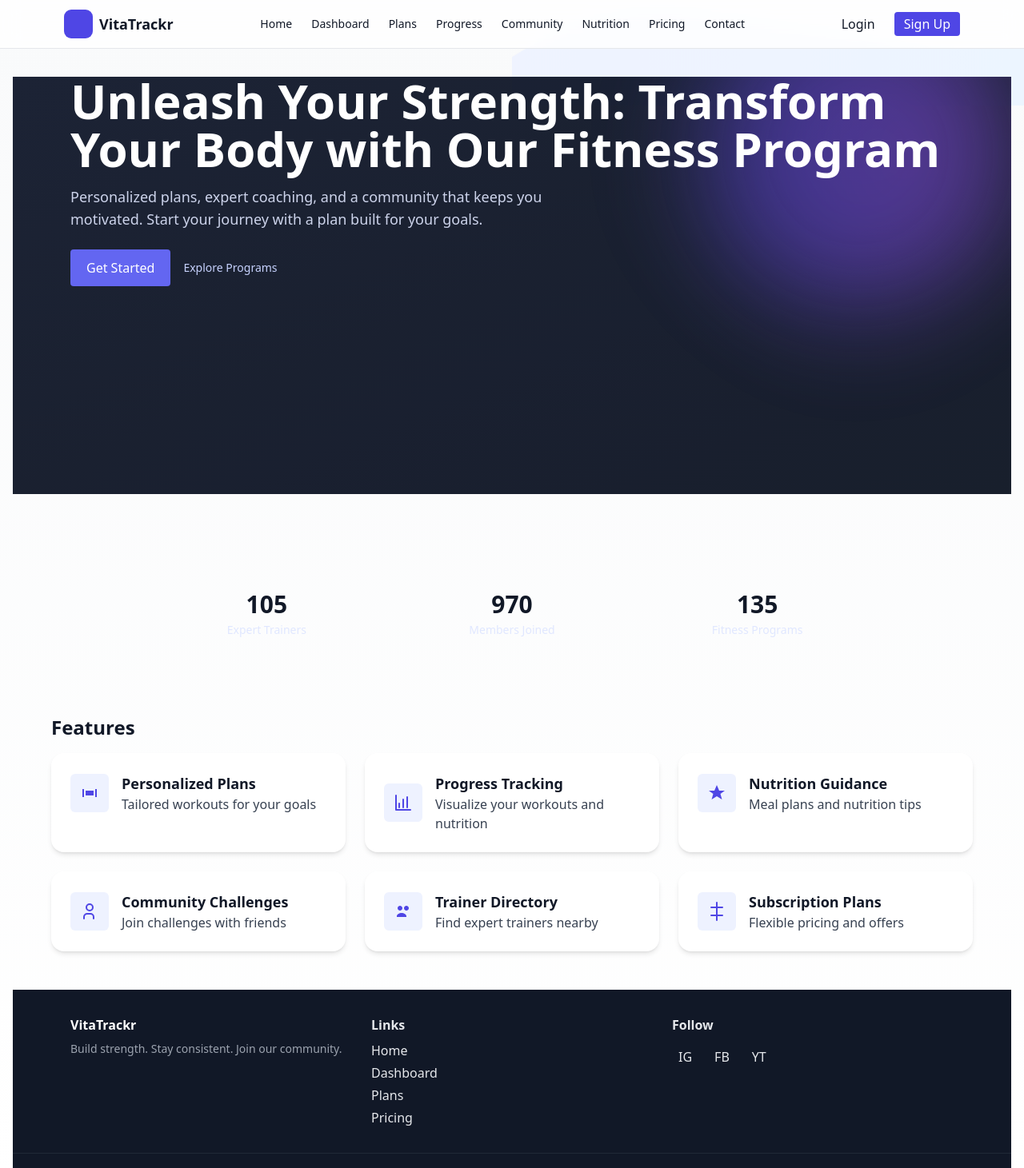
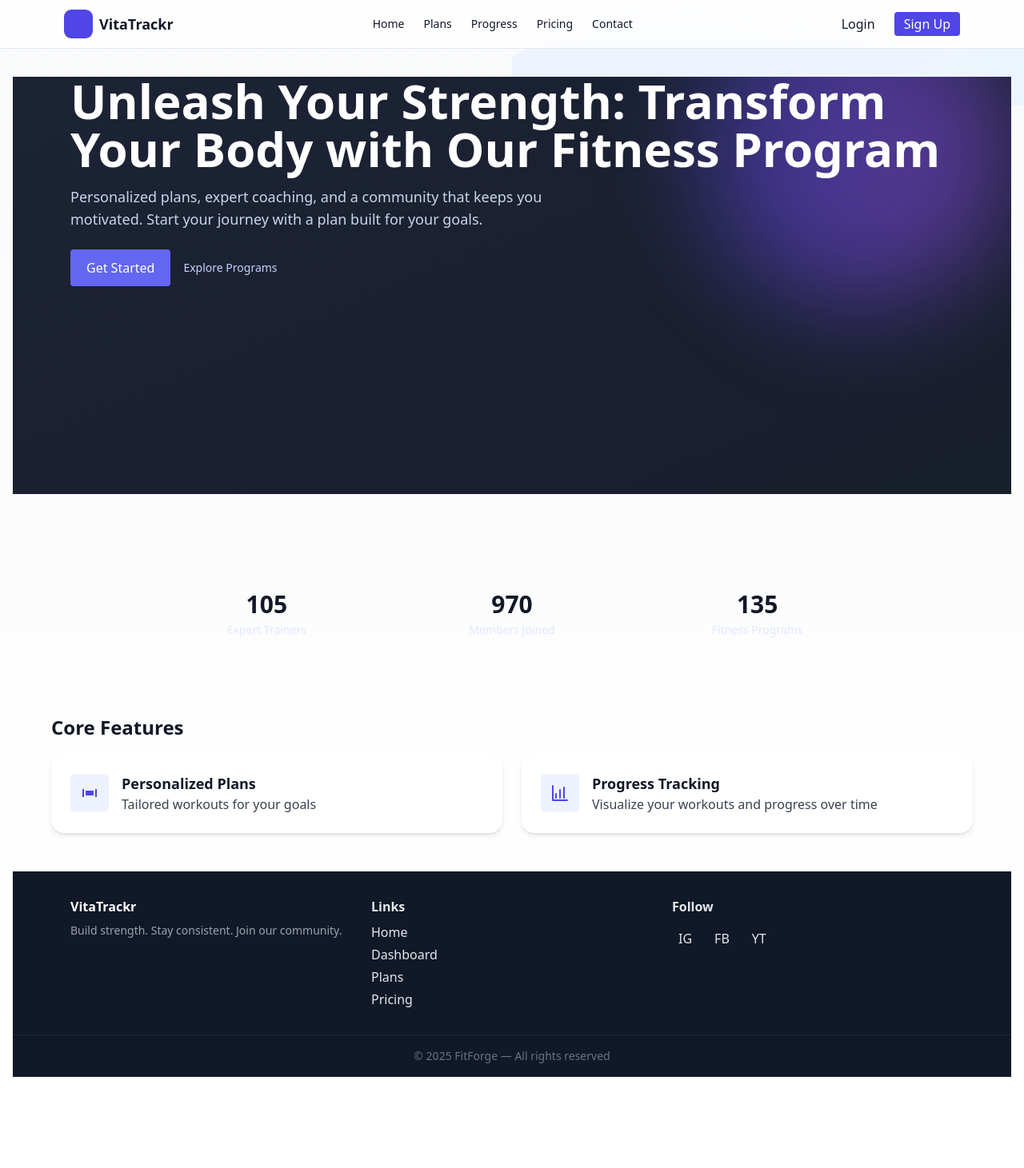
Before and after one commit to Vnj91/VitaTrackr-Web, a Next.js app in the folder frontend/: page / in a window 1280 px wide. Shown: the top 1461 px of the page at 80% size. After the commit the page ends 1347 px from the top, so only its background shows below. Built offline with nearby package versions, Linux system fonts and the light colour scheme.

Commit message:
fix(frontend): restore core features; show Dashboard only when logged in; improve contrast

```diff
--- a/frontend/app/layout.tsx
+++ b/frontend/app/layout.tsx
@@ -14,7 +14,7 @@ export const metadata = {
 export default function RootLayout({ children }: { children: React.ReactNode }) {
   return (
     <html lang="en">
-  <body className="font-sans">
+  <body className="font-sans text-gray-900 bg-white">
         <a href="#main-content" className="skip-link">Skip to content</a>
         <Navbar />
         <ToastContainer />
--- a/frontend/app/page.tsx
+++ b/frontend/app/page.tsx
@@ -17,14 +17,10 @@ export default function Page() {
         </section>
 
         <section className="max-w-6xl mx-auto mt-12">
-          <h2 className="text-2xl font-bold mb-4">Features</h2>
-          <div className="grid grid-cols-1 md:grid-cols-3 gap-6">
+          <h2 className="text-2xl font-bold mb-4">Core Features</h2>
+          <div className="grid grid-cols-1 md:grid-cols-2 gap-6">
             <FeatureCard title="Personalized Plans" desc="Tailored workouts for your goals" href="/plans" icon="plans" />
-            <FeatureCard title="Progress Tracking" desc="Visualize your workouts and nutrition" href="/progress" icon="progress" />
-            <FeatureCard title="Nutrition Guidance" desc="Meal plans and nutrition tips" href="/nutrition" icon="nutrition" />
-            <FeatureCard title="Community Challenges" desc="Join challenges with friends" href="/community" icon="community" />
-            <FeatureCard title="Trainer Directory" desc="Find expert trainers nearby" href="/trainers" icon="trainers" />
-            <FeatureCard title="Subscription Plans" desc="Flexible pricing and offers" href="/pricing" icon="pricing" />
+            <FeatureCard title="Progress Tracking" desc="Visualize your workouts and progress over time" href="/progress" icon="progress" />
           </div>
         </section>
 
--- a/frontend/components/Navbar.tsx
+++ b/frontend/components/Navbar.tsx
@@ -17,19 +17,28 @@ export default function Navbar() {
   const router = useRouter()
   const [open, setOpen] = useState(false)
   const [mounted, setMounted] = useState(false)
+  const [loggedIn, setLoggedIn] = useState(false)
 
   useEffect(()=>{ setMounted(true) }, [])
+  useEffect(()=>{
+    try {
+      const token = typeof window !== 'undefined' && localStorage.getItem('token')
+      const user = typeof window !== 'undefined' && localStorage.getItem('user')
+      setLoggedIn(!!(token && user))
+    } catch (e) {
+      setLoggedIn(false)
+    }
+  }, [])
 
-  const menu = [
+  const baseMenu = [
     { label: 'Home', href: '/' },
-    { label: 'Dashboard', href: '/dashboard' },
     { label: 'Plans', href: '/plans' },
     { label: 'Progress', href: '/progress' },
-    { label: 'Community', href: '/community' },
-    { label: 'Nutrition', href: '/nutrition' },
     { label: 'Pricing', href: '/pricing' },
     { label: 'Contact', href: '/contact' }
   ]
+
+  const menu = loggedIn ? [{ label: 'Home', href: '/' }, { label: 'Dashboard', href: '/dashboard' }, ...baseMenu.slice(1)] : baseMenu
 
   const go = (href:string) => { setOpen(false); try{ router.push(href) }catch(_){} }
 
@@ -45,12 +54,12 @@ export default function Navbar() {
 
         <nav className="hidden md:flex items-center space-x-6" aria-label="Primary">
           {menu.map(m=> (
-            <button key={m.href} onClick={()=>go(m.href)} className="text-sm font-medium hover:text-indigo-600 focus:outline-none">{m.label}</button>
+            <button key={m.href} onClick={()=>go(m.href)} className="text-sm font-medium text-gray-900 hover:text-indigo-600 focus:outline-none">{m.label}</button>
           ))}
         </nav>
 
         <div className="flex items-center space-x-3">
-          <button onClick={()=>go('/auth/login')} className="px-3 py-1 rounded hover:bg-gray-100 focus:outline-none">Login</button>
+          <button onClick={()=>go('/auth/login')} className="px-3 py-1 rounded text-gray-900 hover:bg-gray-100 focus:outline-none">Login</button>
           <button onClick={()=>go('/auth/register')} className="px-3 py-1 rounded bg-indigo-600 text-white hover:bg-indigo-700 focus:outline-none">Sign Up</button>
           <button className="md:hidden ml-2 p-2 rounded" aria-label="Open menu" onClick={()=>setOpen(s=>!s)}>
             <MobileIcon open={open} />
@@ -62,7 +71,7 @@ export default function Navbar() {
       <motion.div initial={{ height: 0 }} animate={{ height: open ? 'auto' : 0 }} className="md:hidden overflow-hidden border-t">
         <div className="px-4 py-3 space-y-2">
           {menu.map(m => (
-            <button key={m.href} onClick={()=>go(m.href)} className="w-full text-left py-2 rounded hover:bg-gray-50" aria-label={m.label}>{m.label}</button>
+            <button key={m.href} onClick={()=>go(m.href)} className="w-full text-left py-2 rounded hover:bg-gray-50 text-gray-900" aria-label={m.label}>{m.label}</button>
           ))}
           <div className="pt-2 border-t mt-2 flex space-x-2">
             <button onClick={()=>go('/auth/login')} className="flex-1 py-2 rounded">Login</button>
```
